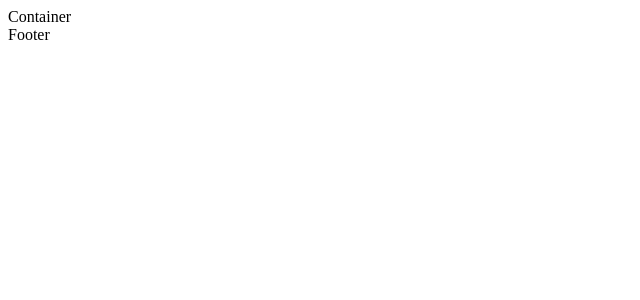
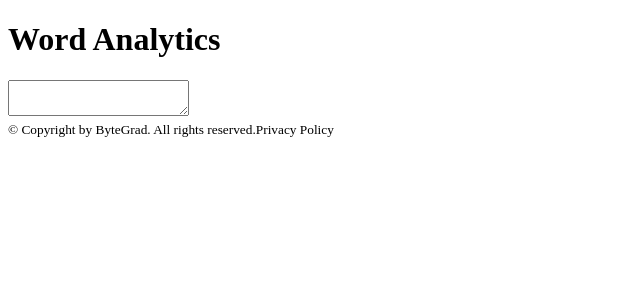
Before and after one commit to jech1/wordpressproj, a React (Vite) app: page / in a window 1280 px wide. Shown: the top 300 px of the page, without its empty margins (0-640 px from the left). Built offline with nearby package versions, Linux system fonts and the light colour scheme.

Commit message:
More environment set up , more components added

```diff
--- a/src/Container.jsx
+++ b/src/Container.jsx
@@ -1,3 +1,11 @@
+import Stats from "./Stats";
+import TextArea from "./TextArea";
+
 export default function Container() {
-  return <main>Container</main>;
+  return (
+    <main>
+      <TextArea />
+      <Stats />
+    </main>
+  );
 }
--- a/src/Footer.jsx
+++ b/src/Footer.jsx
@@ -1,3 +1,8 @@
 export default function Footer() {
-  return <footer>Footer</footer>;
+  return (
+    <footer>
+      <small>© Copyright by ByteGrad. All rights reserved.</small>
+      <small>Privacy Policy</small>
+    </footer>
+  );
 }
--- a/src/H1.jsx
+++ b/src/H1.jsx
@@ -1,3 +1,3 @@
 export default function H1() {
-  <h1>Word Analytics</h1>;
+  return <h1>Word Analytics</h1>;
 }
--- a/src/Header.jsx
+++ b/src/Header.jsx
@@ -5,6 +5,7 @@ export default function Header() {
   return (
     <header>
       <BackgroundImage />
+
       <H1 />
     </header>
   );
--- /dev/null
+++ b/src/Stats.jsx
@@ -0,0 +1,3 @@
+export default function Stats() {
+  return <section />;
+}
--- /dev/null
+++ b/src/TextArea.jsx
@@ -0,0 +1,3 @@
+export default function TextArea() {
+  return <textarea />;
+}
```
